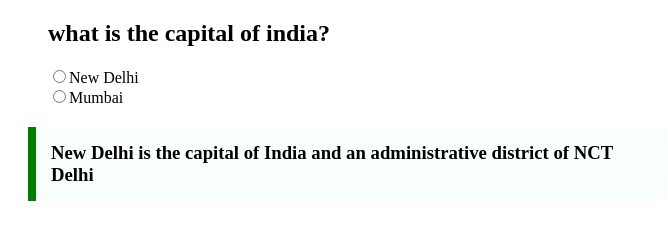
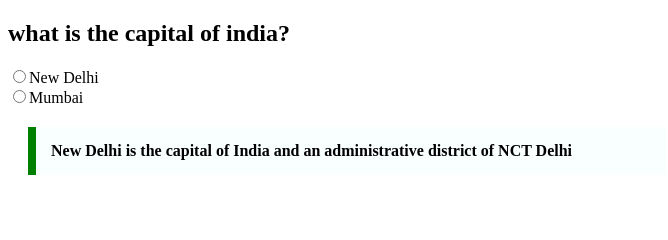
Before and after one commit to acciojob/trivia-priyanshu0007-bit, a website: page main.html in a window 1280 px wide. Shown: the whole page, without its empty margins (0-668 px from the left). Drawn offline with Linux system fonts and the light colour scheme.

Commit message:
created a submission

```diff
--- a/main.html
+++ b/main.html
@@ -8,14 +8,13 @@
 
 <body>
 	<!-- the entire body must be written by student -->
-	<blockquote>
 	<h2>what is the capital of india?</h2>
 	<input type="radio" name="capital" value="New Delhi">New Delhi
 	</br>
 	<input type="radio" name="capital" value="Mumbai">Mumbai
+	<blockquote>
+	New Delhi is the capital of India and an administrative district of NCT Delhi
 	</blockquote>
-	<h3>New Delhi is the capital of India and an administrative district of NCT Delhi
-	</h3>
     <script type="text/javascript" src="./script.js">
 </script>
 
--- a/styles.css
+++ b/styles.css
@@ -1,6 +1,6 @@
 
 /* Your CSS Code here. */
-h3 {
+blockquote {
 	max-width: 600px;
 	margin : 20px;
 	padding: 15px;
```
